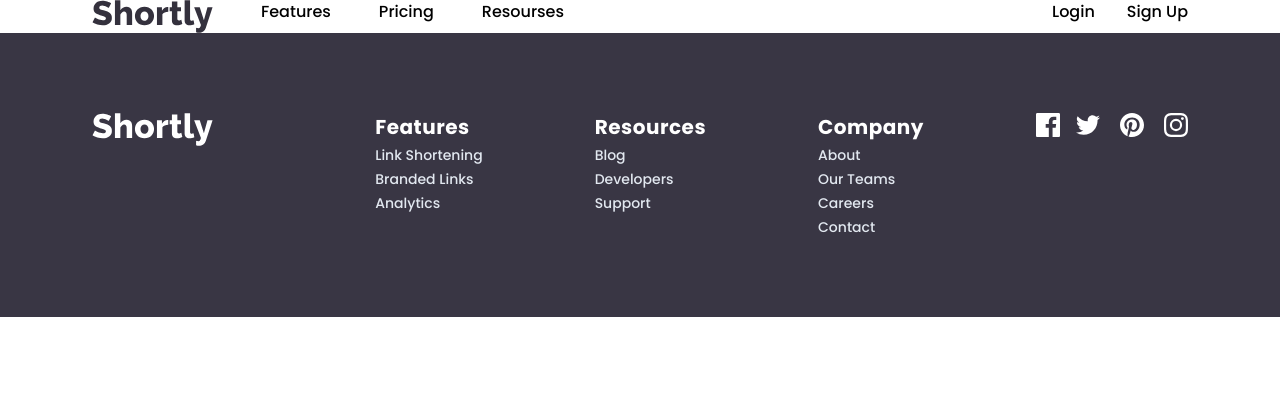
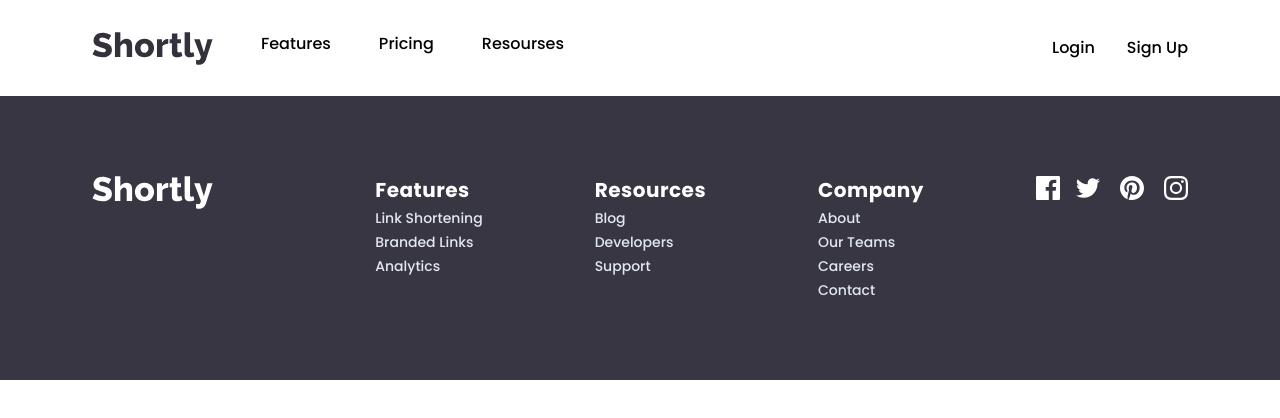
Before and after one commit to Alice2212/url-shortening-app, a React (Create React App) app: page / in a window 1280 px wide. Shown: the top 418 px of the page. Built offline with nearby package versions, Linux system fonts and the light colour scheme.

Commit message:
header styling

```diff
--- a/src/components/Header.jsx
+++ b/src/components/Header.jsx
@@ -4,7 +4,7 @@ import Logo from "../assets/images/logo.svg";
 const Header = () => {
   return (
     <div>
-      <header className="header max-width flex justify-between ">
+      <header className="header max-width flex justify-between h-24 items-center sticky">
         <div className="flex">
           {/* logo */}
           <div className="pr-12">
```
